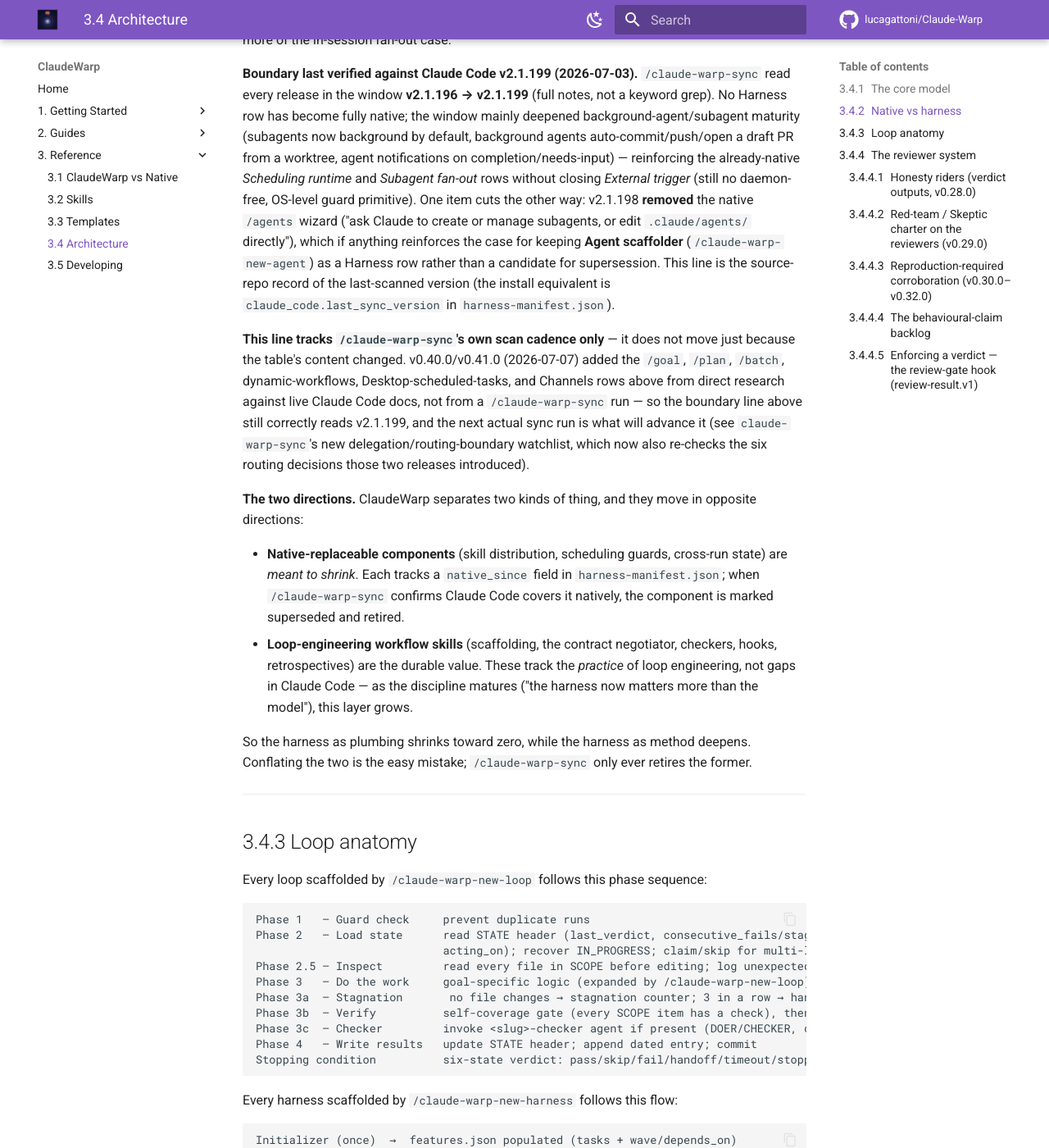
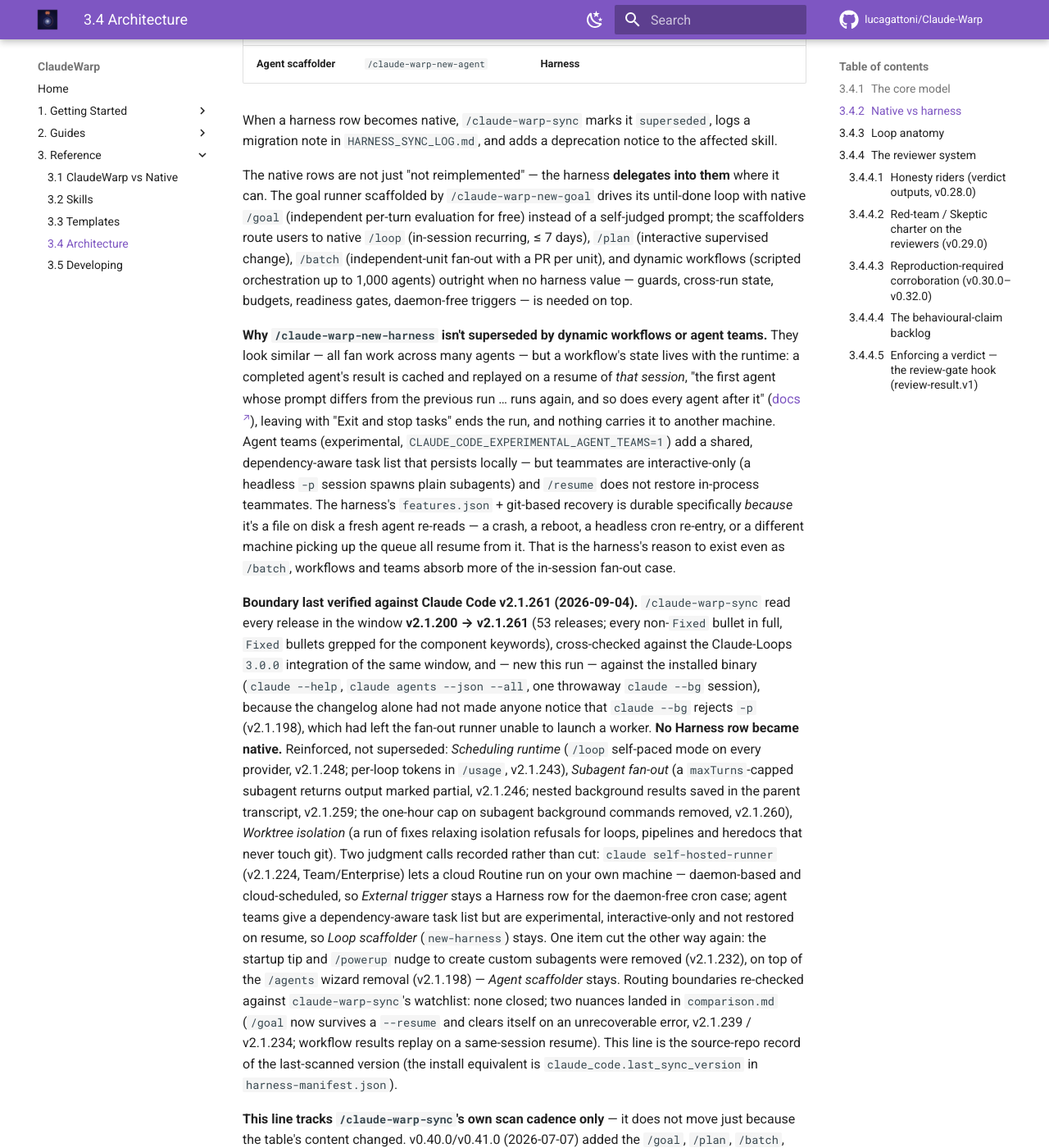
Before and after one commit to lucagattoni/Claude-Warp, an MkDocs documentation site: the page built from docs/reference/architecture.md, in a window 1280 px wide and 1400 px high, scrolled down 2444 px. Shown: the whole window at 82% size. Built offline with MkDocs 1.6.1 and Material for MkDocs 9.7.7, drawn with Linux system fonts in a browser that asks for light colours; comment, search, counter and statistics services are not loaded; some of the changed text lies outside the part shown.

Commit message:
chore(claude-warp-sync): CC v2.1.261, window v2.1.199→v2.1.261, 0 superseded
53 releases read (every non-Fixed bullet in full, Fixed bullets grepped),
cross-checked against the Claude-Loops 3.0.0 integration of the same window
and — new this run — against the installed binary. No Harness row became
native. Reinforced rows recorded with versions. Two judgment calls recorded
rather than cut: claude self-hosted-runner (v2.1.224, Team/Enterprise,
daemon-based, cloud-scheduled) against External trigger; agent teams
(experimental, interactive-only, not restored on resume) against new-harness.
Agent teams get a native row. The "why new-harness isn't superseded"
paragraph now states workflow resume semantics accurately instead of
"restarts fresh". comparison.md rows updated to match.

The sync skill gains five watchlist rows and a mandatory step to verify every
emitted flag against `claude --help` and the background-session contract
against `claude agents --json --all` plus one throwaway `claude --bg`: this
run found the fan-out runner had been unable to launch a worker since v2.1.198
(`--bg` rejects `-p`), a Fixed-worded bullet no keyword check caught.

Co-Authored-By: Claude Fable 5.1 <noreply@anthropic.com>
Claude-Session: https://claude.ai/code/session_01HRmxvAmutKvEviaMWZqZQU

```diff
--- a/docs/reference/architecture.md
+++ b/docs/reference/architecture.md
@@ -30,17 +30,18 @@ is tracked in `harness-manifest.json` and kept current by `/claude-warp-sync`.
 | Skill auto-loading | `.claude/skills/` | **Native** (v2.1.157) |
 | Subagent fan-out | `Agent` tool — background by default since v2.1.198; the `TaskCreate`/`TodoWrite` task-tracking tools are off on Sonnet 5 / Opus 5 / Fable since v2.1.233 unless `CLAUDE_CODE_ENABLE_TODO_TOOLS=1` | **Native** |
 | Worktree isolation | `EnterWorktree`, `isolation: "worktree"` | **Native** |
-| Scheduling runtime | `/loop`, `/schedule`, `CronCreate`, `claude --bg` / `claude agents`, `RemoteTrigger` | **Native** |
+| Scheduling runtime | `/loop` (self-paced mode on every provider since v2.1.248; per-loop tokens in `/usage` since v2.1.243), `/schedule`, `CronCreate`, `claude --bg` / `claude agents`, `RemoteTrigger` | **Native** |
 | Until-condition goal runtime | `/goal` — per-turn Stop-hook evaluator on an independent small model | **Native** (v2.1.139) |
 | Interactive planning | `/plan` (plan mode) — Ultraplan was removed in v2.1.222 | **Native** |
 | Independent-unit fan-out with PRs | `/batch` — decompose, approve, one worktree+PR per unit | **Native** |
 | Large-scale scripted orchestration | Dynamic workflows (`ultracode`, `/workflows`) | **Native** (v2.1.154) |
+| Peer agents with a shared, dependency-aware task list | Agent teams (`CLAUDE_CODE_EXPERIMENTAL_AGENT_TEAMS=1`) — interactive-only (a headless `-p` session spawns plain subagents); in-process teammates are not restored by `/resume` | **Native** (experimental) |
 | Local unattended scheduling (Desktop) | Desktop scheduled tasks | **Native** |
 | Event-pushed-into-session triggers | Channels (research preview) | **Native** |
 | Memory / context | `CLAUDE.md`, `/memory` | **Native** |
 | Code review | `/code-review`, `/simplify` | **Native** |
 | **Scheduling guards** | `scripts/guard-<name>.sh` | **Harness** |
-| **External trigger** | `scripts/run-<name>.sh` + crontab snippet | **Harness** — CLI-only/headless; Desktop tasks and Channels above cover it when either applies |
+| **External trigger** | `scripts/run-<name>.sh` + crontab snippet | **Harness** — CLI-only/headless/daemon-free; Desktop tasks and Channels above cover it when either applies, and on Team/Enterprise `claude self-hosted-runner` (v2.1.224) lets a cloud Routine execute on your own machine — daemon-based and cloud-scheduled, so a judgment call recorded, not a supersession |
 | **Cross-run structured state** | `<NAME>_LOG.md` + dedup logic | **Harness** |
 | **Changelog monitor / self-pruner** | `/claude-warp-sync` | **Harness** |
 | **Loop scaffolder** | `/claude-warp-new-loop`, `/claude-warp-new-harness` | **Harness** — routes to `/loop`/`/batch`/workflows first when native fits |
@@ -58,33 +59,50 @@ change), `/batch` (independent-unit fan-out with a PR per unit), and dynamic wor
 orchestration up to 1,000 agents) outright when no harness value — guards, cross-run state,
 budgets, readiness gates, daemon-free triggers — is needed on top.
 
-**Why `/claude-warp-new-harness` isn't superseded by dynamic workflows.** They look similar —
-both fan work across many agents — but a workflow's state lives in the runtime process: "if you
-exit Claude Code while a workflow is running, the next session starts the workflow fresh"
-([docs](https://code.claude.com/docs/en/workflows)). The harness's `features.json` + git-based
-recovery is durable specifically *because* it's a file on disk a fresh agent re-reads — a crash,
-a reboot, or a different machine picking up the queue all resume from it. That is the harness's
-reason to exist even as `/batch` and workflows absorb more of the in-session fan-out case.
+**Why `/claude-warp-new-harness` isn't superseded by dynamic workflows or agent teams.** They look
+similar — all fan work across many agents — but a workflow's state lives with the runtime: a
+completed agent's result is cached and replayed on a resume of *that session*, "the first agent
+whose prompt differs from the previous run … runs again, and so does every agent after it"
+([docs](https://code.claude.com/docs/en/workflows)), leaving with "Exit and stop tasks" ends the
+run, and nothing carries it to another machine. Agent teams (experimental,
+`CLAUDE_CODE_EXPERIMENTAL_AGENT_TEAMS=1`) add a shared, dependency-aware task list that persists
+locally — but teammates are interactive-only (a headless `-p` session spawns plain subagents) and
+`/resume` does not restore in-process teammates. The harness's `features.json` + git-based recovery
+is durable specifically *because* it's a file on disk a fresh agent re-reads — a crash, a reboot, a
+headless cron re-entry, or a different machine picking up the queue all resume from it. That is the
+harness's reason to exist even as `/batch`, workflows and teams absorb more of the in-session
+fan-out case.
 
-**Boundary last verified against Claude Code v2.1.199 (2026-07-03).** `/claude-warp-sync` read every
-release in the window **v2.1.196 → v2.1.199** (full notes, not a keyword grep). No Harness row has
-become fully native; the window mainly deepened background-agent/subagent maturity (subagents now
-background by default, background agents auto-commit/push/open a draft PR from a worktree, agent
-notifications on completion/needs-input) — reinforcing the already-native *Scheduling runtime* and
-*Subagent fan-out* rows without closing *External trigger* (still no daemon-free, OS-level guard
-primitive). One item cuts the other way: v2.1.198 **removed** the native `/agents` wizard ("ask
-Claude to create or manage subagents, or edit `.claude/agents/` directly"), which if anything
-reinforces the case for keeping **Agent scaffolder** (`/claude-warp-new-agent`) as a Harness row
-rather than a candidate for supersession. This line is the source-repo record of the last-scanned
+**Boundary last verified against Claude Code v2.1.261 (2026-09-04).** `/claude-warp-sync` read
+every release in the window **v2.1.200 → v2.1.261** (53 releases; every non-`Fixed` bullet in
+full, `Fixed` bullets grepped for the component keywords), cross-checked against the Claude-Loops
+`3.0.0` integration of the same window, and — new this run — against the installed binary
+(`claude --help`, `claude agents --json --all`, one throwaway `claude --bg` session), because the
+changelog alone had not made anyone notice that `claude --bg` rejects `-p` (v2.1.198), which had
+left the fan-out runner unable to launch a worker. **No Harness row became native.** Reinforced,
+not superseded: *Scheduling runtime* (`/loop` self-paced mode on every provider, v2.1.248; per-loop
+tokens in `/usage`, v2.1.243), *Subagent fan-out* (a `maxTurns`-capped subagent returns output
+marked partial, v2.1.246; nested background results saved in the parent transcript, v2.1.259; the
+one-hour cap on subagent background commands removed, v2.1.260), *Worktree isolation* (a run of
+fixes relaxing isolation refusals for loops, pipelines and heredocs that never touch git). Two
+judgment calls recorded rather than cut: `claude self-hosted-runner` (v2.1.224, Team/Enterprise)
+lets a cloud Routine run on your own machine — daemon-based and cloud-scheduled, so *External
+trigger* stays a Harness row for the daemon-free cron case; agent teams give a dependency-aware
+task list but are experimental, interactive-only and not restored on resume, so *Loop scaffolder*
+(`new-harness`) stays. One item cut the other way again: the startup tip and `/powerup` nudge to
+create custom subagents were removed (v2.1.232), on top of the `/agents` wizard removal
+(v2.1.198) — *Agent scaffolder* stays. Routing boundaries re-checked against
+`claude-warp-sync`'s watchlist: none closed; two nuances landed in `comparison.md` (`/goal` now
+survives a `--resume` and clears itself on an unrecoverable error, v2.1.239 / v2.1.234; workflow
+results replay on a same-session resume). This line is the source-repo record of the last-scanned
 version (the install equivalent is `claude_code.last_sync_version` in `harness-manifest.json`).
 
 **This line tracks `/claude-warp-sync`'s own scan cadence only** — it does not move just because
 the table's content changed. v0.40.0/v0.41.0 (2026-07-07) added the `/goal`, `/plan`, `/batch`,
 dynamic-workflows, Desktop-scheduled-tasks, and Channels rows above from direct research against
-live Claude Code docs, not from a `/claude-warp-sync` run — so the boundary line above still
-correctly reads v2.1.199, and the next actual sync run is what will advance it (see
-`claude-warp-sync`'s new delegation/routing-boundary watchlist, which now also re-checks the six
-routing decisions those two releases introduced).
+live Claude Code docs, not from a `/claude-warp-sync` run; v0.42.0 (2026-09-04) is the first sync
+run to advance it since v2.1.199, and the first to verify the emitted CLI surface against the
+installed binary as well as the changelog.
 
 **The two directions.** ClaudeWarp separates two kinds of thing, and they move in opposite directions:
 
```
Also changed, not shown: CHANGELOG.md (+16 -0 lines), docs/reference/comparison.md (+4 -4 lines), skills/claude-warp-sync/SKILL.md (+14 -0 lines).
